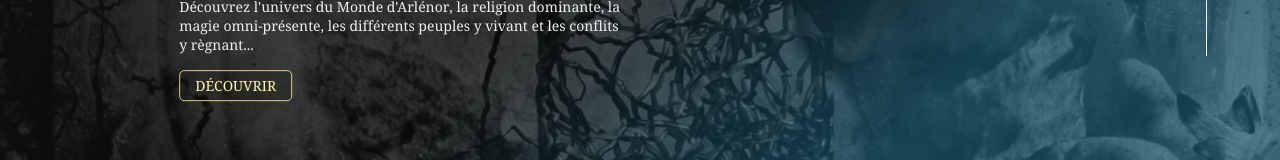
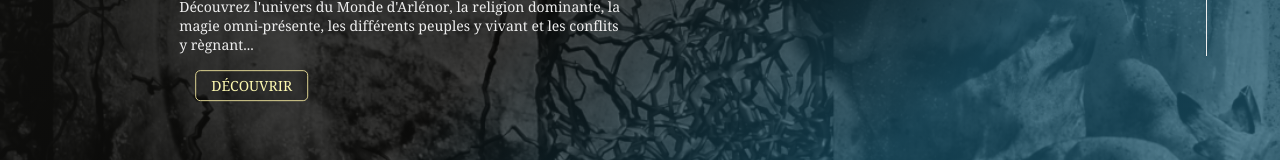
Before and after one commit to Spefire/MondeArlenor_WEBSITE_VUE, a Vue app: page / in a window 1280 px wide. Shown: the part 494-654 px from the top of the page. Built offline with nearby package versions, Linux system fonts and the light colour scheme.

Commit message:
Style(roleplay): Fix link buttons

```diff
--- a/src/styles/classes.scss
+++ b/src/styles/classes.scss
@@ -51,6 +51,10 @@
   color: $red-color;
 }
 
+.img-rounded {
+  border-radius: 50%;
+}
+
 .link {
   position: relative;
   display: inline-block;
@@ -92,6 +96,14 @@
     border: 1px solid $warning-color;
     background-color: rgba($black-color, 0.2) !important;
     cursor: default;
+  }
+
+  &:not(:first-child) {
+    margin-left: 16px;
+
+    @include mobile-only {
+      margin-left: 0;
+    }
   }
 }
 
--- a/src/views/roleplay/RoleplayView.vue
+++ b/src/views/roleplay/RoleplayView.vue
@@ -6,11 +6,13 @@
         Avant de créer son personnage, ou même de lire les règles du jeu de rôles...
         découvrez l'univers du Monde d'Arlénor : la religion dominante, la magie omni-présente, les différents peuples y vivant et les conflits y règnant...
       </p>
+      <div>
         <router-link
           class="link-button"
           to="/universe">
           Voir le Monde
         </router-link>
+      </div>
     </div>
     <div class="glyphe-container">
       <Glyphe :icon="'map'" />
@@ -29,6 +31,7 @@
         Créez votre personnage, des caractéristiques aux compétences, en passant par leurs pouvoirs...
         Accédez dès maintenant à la naissance de votre personnage !
       </p>
+      <div>
         <router-link
           class="link-button"
           to="/roleplay/creation">
@@ -41,6 +44,7 @@
         </router-link>
       </div>
     </div>
+  </div>
   <div little-separator />
   <div class="roleplay-view">
     <div class="title-container">
@@ -48,21 +52,25 @@
       <p>
         Trouvez ici tous les éléments permettant de comprendre la création de personnage en profondeur ainsi que le système de jeu et des propositions de pouvoirs.
       </p>
+      <div>
         <a
           class="link-button margin-bottom-1"
           href="./assets/files/Manuel_Joueur.pdf"
           download>
           Télécharger le Manuel du Joueur V2.1 (Pas à jour)
         </a>
+      </div>
       <p>
         Pour les Maitres du Jeu seulement : un guide sur la campagne et le premier scénario d'introduction.
       </p>
+      <div>
         <a
           class="link-button"
           href="./assets/files/Manuel_MaitreDuJeu.pdf"
           download>
           Télécharger le Manuel du MJ V2.1 (Pas à jour)
         </a>
+      </div>
     </div>
     <div class="glyphe-container">
       <Glyphe :icon="'book'" />
```
Lines whose indentation alone changed are shown as unchanged.
